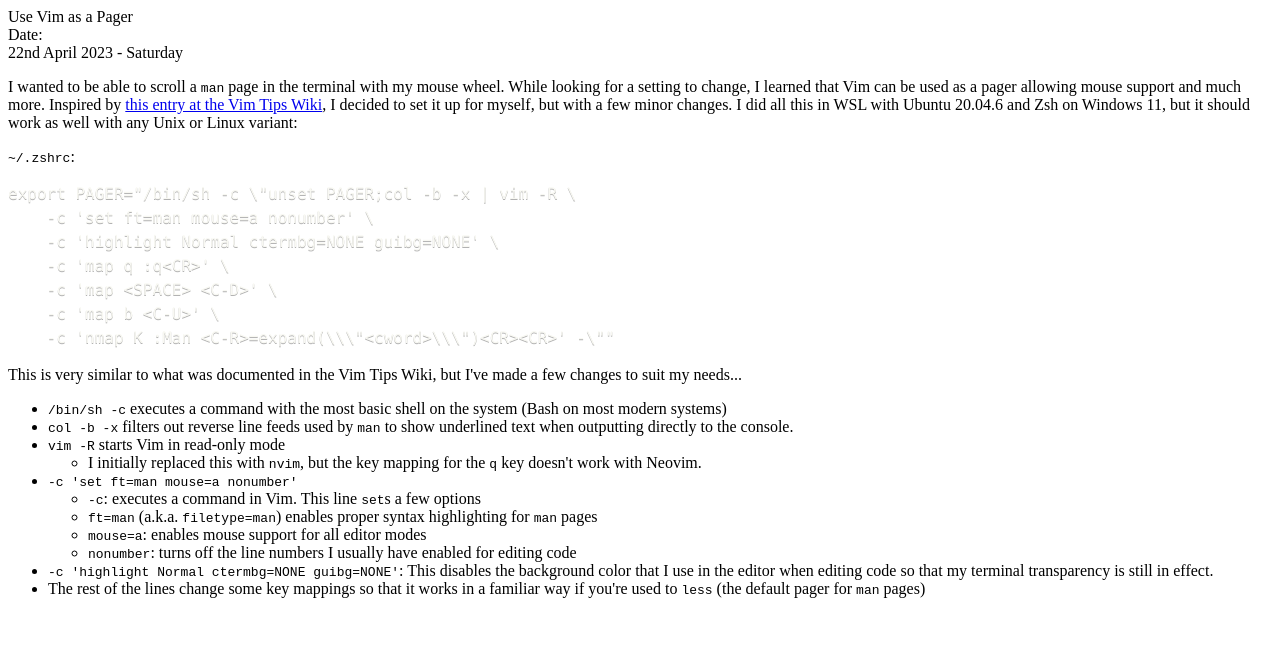
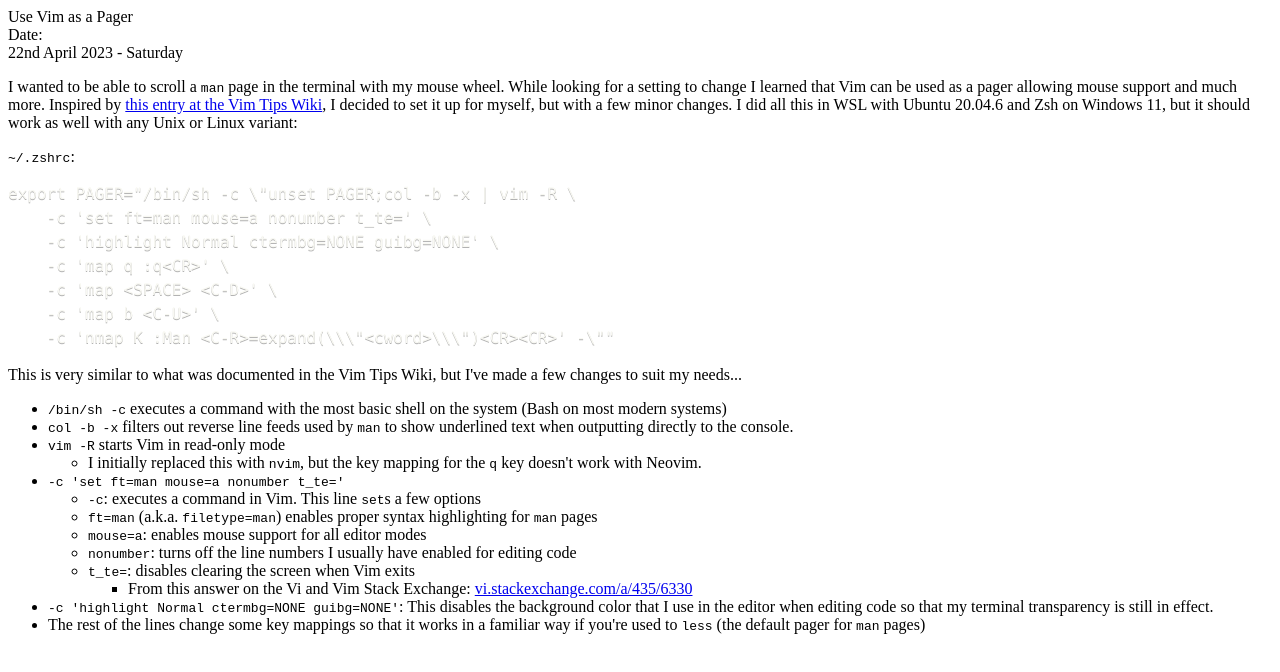
Before and after one commit to VAggrippino/blog, an Eleventy site: page _input/posts/use-vim-as-a-pager.md in a window 1280 px wide. Built offline with nearby package versions, Linux system fonts and the light colour scheme; Eleventy itself is replaced by a stand-in of ours; code samples lack their colours; files that its build step writes are made by us from their sources.

Commit message:
Add detail to "Use Vim as a Pager"

````diff
--- a/_input/posts/use-vim-as-a-pager.md
+++ b/_input/posts/use-vim-as-a-pager.md
@@ -1,14 +1,15 @@
 ---
 title: Use Vim as a Pager
 date: 2023-04-22
+published: true
 ---
-I wanted to be able to scroll a `man` page in the terminal with my mouse wheel. While looking for a setting to change, I learned that Vim can be used as a pager allowing mouse support and much more.
+I wanted to be able to scroll a `man` page in the terminal with my mouse wheel. While looking for a setting to change I learned that Vim can be used as a pager allowing mouse support and much more.
 Inspired by [this entry at the Vim Tips Wiki](https://vim.fandom.com/wiki/Using_vim_as_a_man-page_viewer_under_Unix), I decided to set it up for myself, but with a few minor changes. I did all this in WSL with Ubuntu 20.04.6 and Zsh on Windows 11, but it should work as well with any Unix or Linux variant:
 
 `~/.zshrc`:
 ```bash
 export PAGER="/bin/sh -c \"unset PAGER;col -b -x | vim -R \
-    -c 'set ft=man mouse=a nonumber' \
+    -c 'set ft=man mouse=a nonumber t_te=' \
     -c 'highlight Normal ctermbg=NONE guibg=NONE' \
     -c 'map q :q<CR>' \
     -c 'map <SPACE> <C-D>' \
@@ -22,10 +23,12 @@
 - `col -b -x` filters out reverse line feeds used by `man` to show underlined text when outputting directly to the console.
 - `vim -R` starts Vim in read-only mode
     - I initially replaced this with `nvim`, but the key mapping for the `q` key doesn't work with Neovim.
-- `-c 'set ft=man mouse=a nonumber'`
+- `-c 'set ft=man mouse=a nonumber t_te='`
     - `-c`: executes a command in Vim. This line `set`s a few options
     - `ft=man` (a.k.a. `filetype=man`) enables proper syntax highlighting for `man` pages
     - `mouse=a`: enables mouse support for all editor modes
     - `nonumber`: turns off the line numbers I usually have enabled for editing code
+    - `t_te=`: disables clearing the screen when Vim exits
+        - From this answer on the Vi and Vim Stack Exchange: [vi.stackexchange.com/a/435/6330](https://vi.stackexchange.com/a/435/6330)
 - `-c 'highlight Normal ctermbg=NONE guibg=NONE'`: This disables the background color that I use in the editor when editing code so that my terminal transparency is still in effect.
 - The rest of the lines change some key mappings so that it works in a familiar way if you're used to `less` (the default pager for `man` pages)
````
